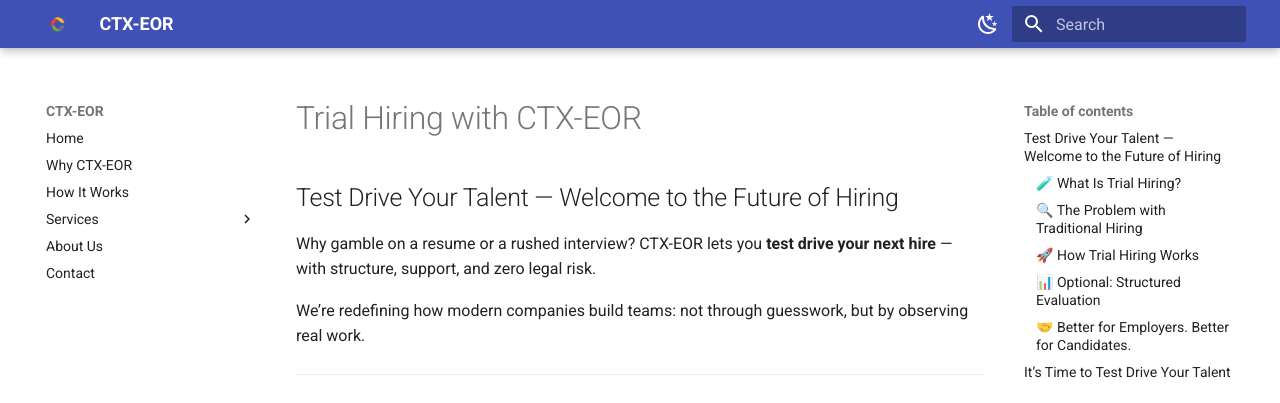
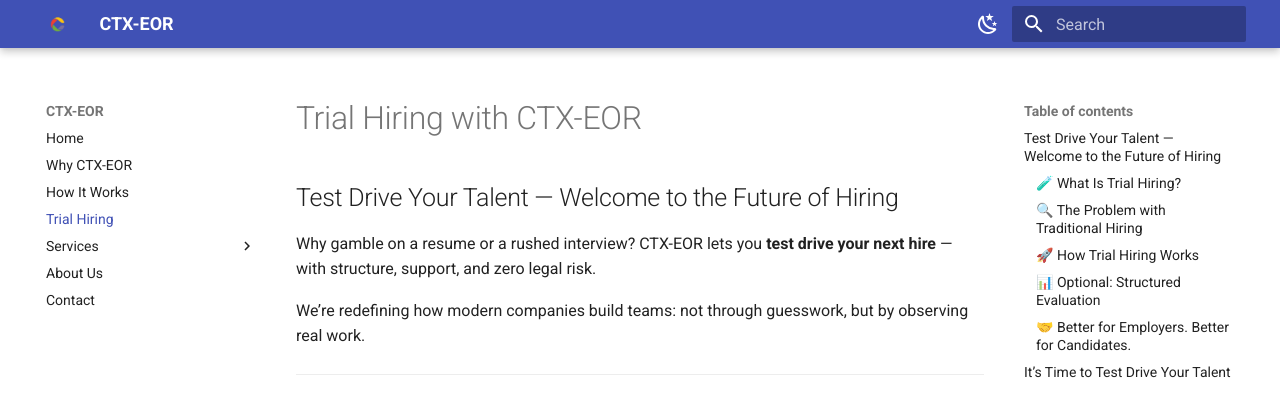
Before and after one commit to cirrusflyer275ds/ctx-eor-site, an MkDocs documentation site: the page built from docs/trial-hiring.md, in a window 1280 px wide. Shown: the top 403 px of the page. Built offline with MkDocs 1.6.1 and Material for MkDocs 9.7.7, drawn with Linux system fonts in a browser that asks for light colours.

Commit message:
Update mkdocs.yml

```diff
--- a/mkdocs.yml
+++ b/mkdocs.yml
@@ -21,6 +21,7 @@
   - Home: index.md
   - Why CTX-EOR: why-ctx.md
   - How It Works: how-it-works.md
+  - Trial Hiring: trial-hiring.md
   - Services:
       - EOR: eor.md
       - Payroll: payroll.md
```
